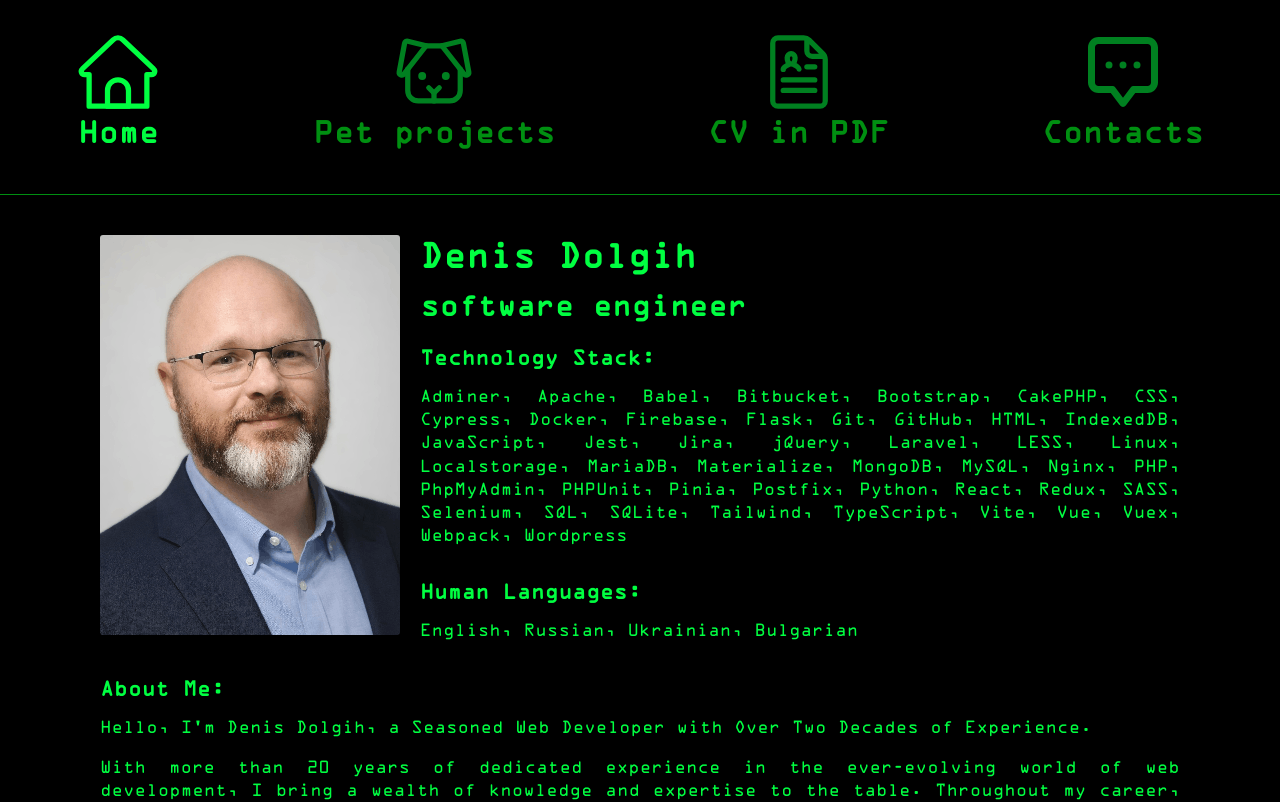
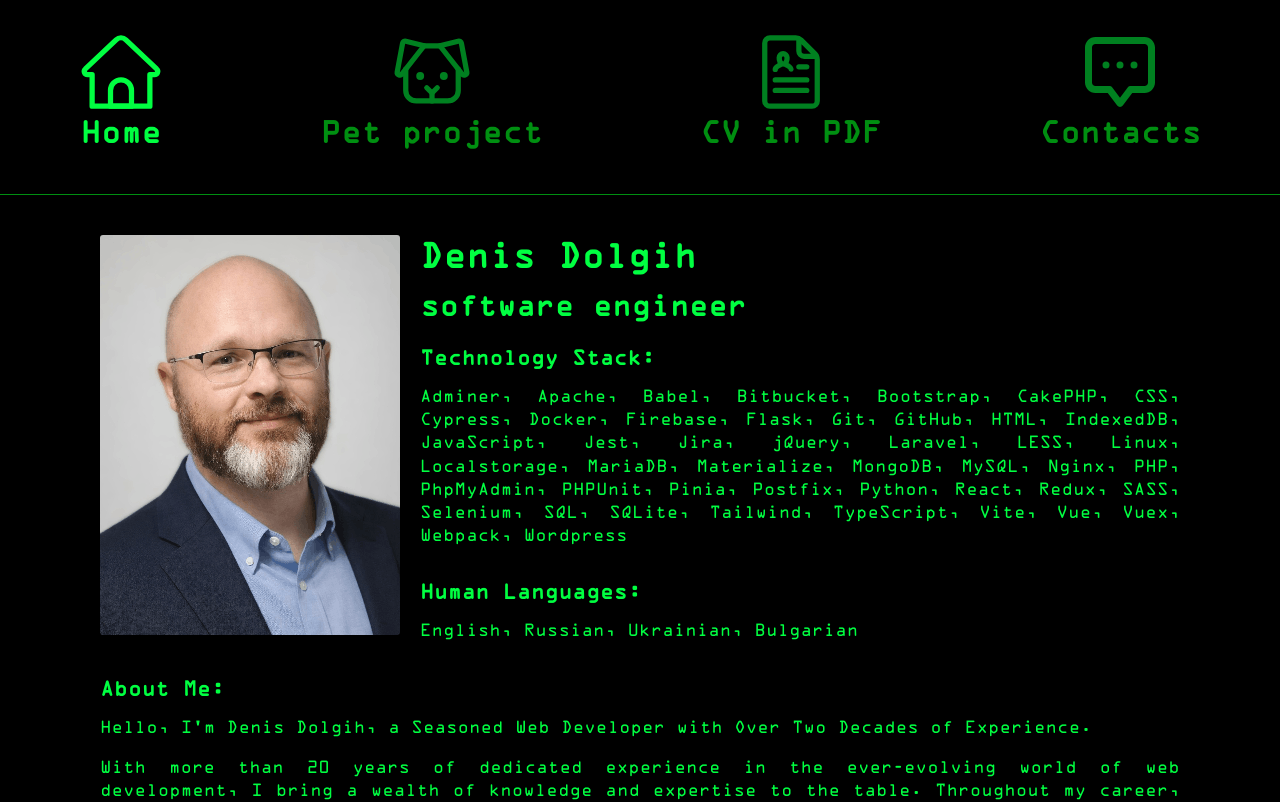
Before and after one commit to DenisDolgih/dolgih.eu, a Vue app: page / in a window 1280 px wide. Shown: the top 802 px of the page. Built offline with nearby package versions, Linux system fonts and the light colour scheme.

Commit message:
fix: rename Pet projects link label to Pet project

```diff
--- a/src/App.vue
+++ b/src/App.vue
@@ -8,7 +8,7 @@ import contacts from './assets/contacts.svg'
 <template>
   <nav>
     <router-link to="/"><img :src="home" alt="home icon" />Home</router-link>
-    <a href="https://internetschool.eu"><img :src="pet" alt="pet projects icon" />Pet projects</a>
+    <a href="https://internetschool.eu"><img :src="pet" alt="pet projects icon" />Pet project</a>
     <router-link to="/cv"><img :src="cv" alt="cv in PDF icon" />CV in PDF</router-link>
     <router-link to="/contacts"><img :src="contacts" alt="contacts icon" />Contacts</router-link>
   </nav>
```
